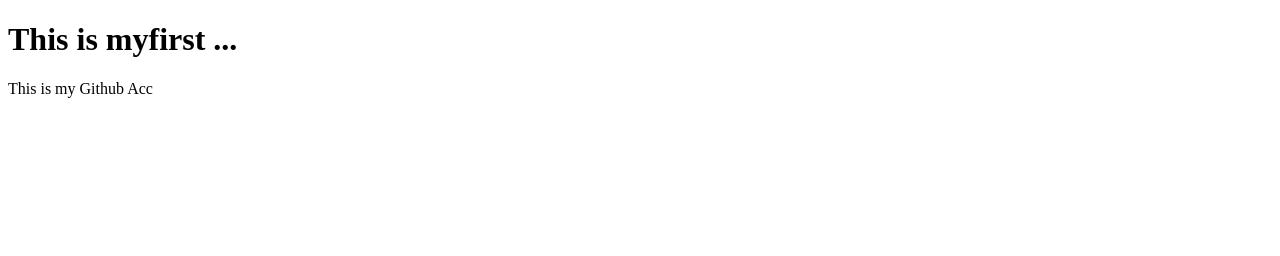
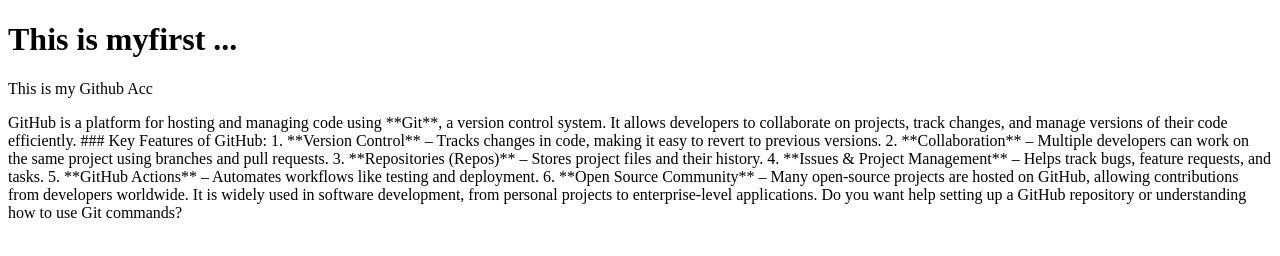
Before and after one commit to mahishaget/Hanna, a plain HTML site: page index.html in a window 1280 px wide. Drawn offline with Linux system fonts and the light colour scheme.

Commit message:
modified commit

```diff
--- a/index.html
+++ b/index.html
@@ -8,5 +8,16 @@
 <body>
     <h1>This is myfirst ...</h1>
     <p>This is my Github Acc</p>
+    <p>GitHub is a platform for hosting and managing code using **Git**, a version control system. It allows developers to collaborate on projects, track changes, and manage versions of their code efficiently.
+
+        ### Key Features of GitHub:
+        1. **Version Control** – Tracks changes in code, making it easy to revert to previous versions.
+        2. **Collaboration** – Multiple developers can work on the same project using branches and pull requests.
+        3. **Repositories (Repos)** – Stores project files and their history.
+        4. **Issues & Project Management** – Helps track bugs, feature requests, and tasks.
+        5. **GitHub Actions** – Automates workflows like testing and deployment.
+        6. **Open Source Community** – Many open-source projects are hosted on GitHub, allowing contributions from developers worldwide.
+
+        It is widely used in software development, from personal projects to enterprise-level applications. Do you want help setting up a GitHub repository or understanding how to use Git commands?</p>
 </body>
 </html>
```
